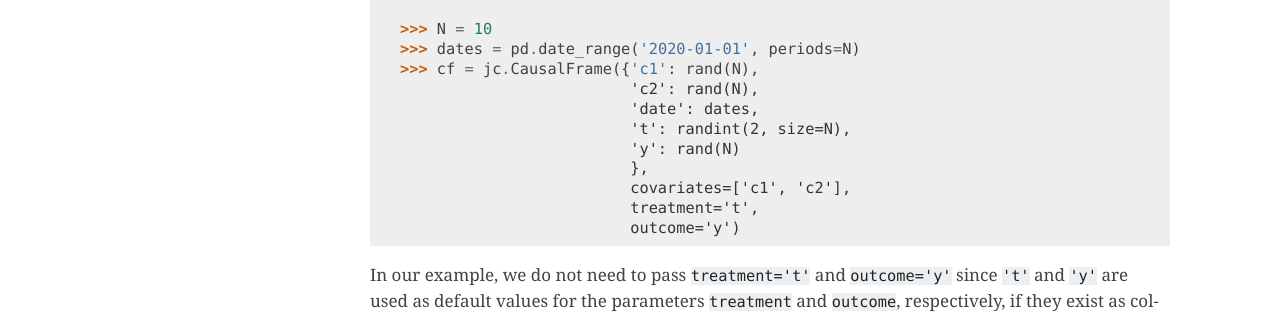
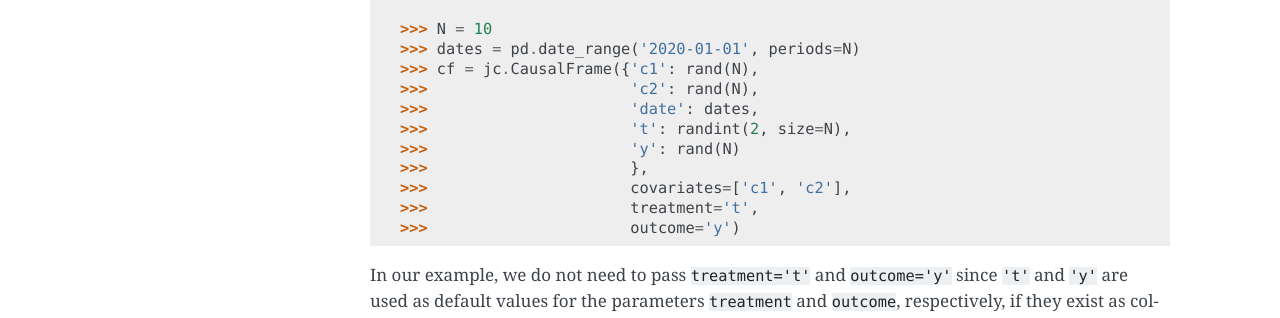
Before and after one commit to inovex/justcause, a Sphinx documentation site: the page built from docs/usage.rst, in a window 1280 px wide. Shown: the part 1190-1508 px from the top of the page. Built offline with Sphinx 7.4.7, drawn with Linux system fonts in a browser that asks for light colours; the version number is read from the project's files by our own code.

Commit message:
Fix example again

```diff
--- a/docs/usage.rst
+++ b/docs/usage.rst
@@ -54,14 +54,14 @@ treatment and outcome columns::
     >>> N = 10
     >>> dates = pd.date_range('2020-01-01', periods=N)
     >>> cf = jc.CausalFrame({'c1': rand(N),
-                             'c2': rand(N),
-                             'date': dates,
-                             't': randint(2, size=N),
-                             'y': rand(N)
-                             },
-                             covariates=['c1', 'c2'],
-                             treatment='t',
-                             outcome='y')
+    >>>                      'c2': rand(N),
+    >>>                      'date': dates,
+    >>>                      't': randint(2, size=N),
+    >>>                      'y': rand(N)
+    >>>                      },
+    >>>                      covariates=['c1', 'c2'],
+    >>>                      treatment='t',
+    >>>                      outcome='y')
 
 In our example, we do not need to pass ``treatment='t'`` and ``outcome='y'`` since ``'t'`` and ``'y'`` are used as default
 values for the parameters ``treatment`` and ``outcome``, respectively, if they exist as column names.
```
